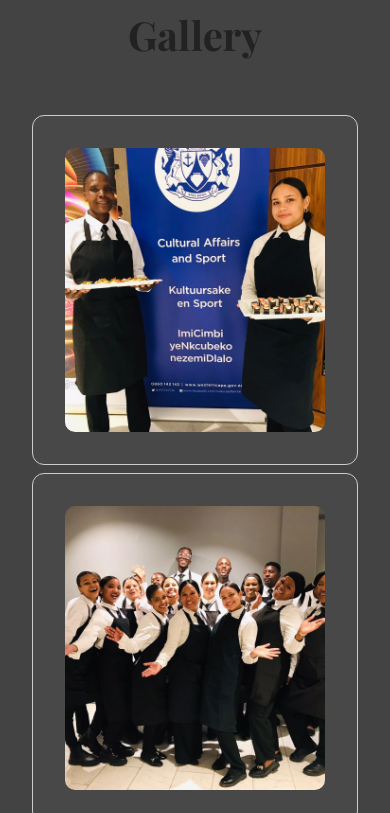
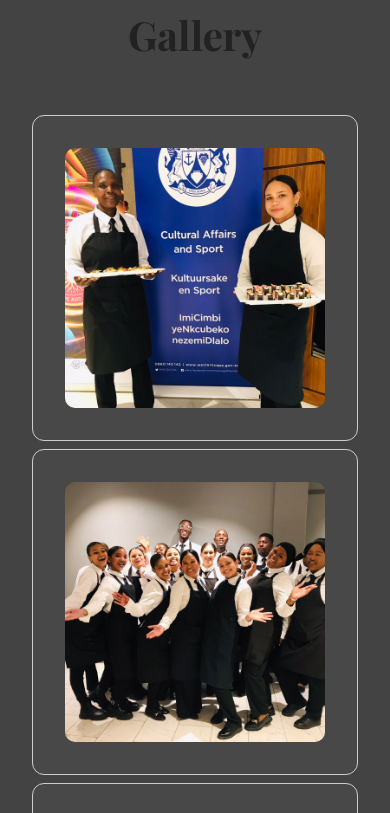
Before and after one commit to Bongz10111/Elegant-Hospitality, a plain HTML site: page index.html in a window 390 px wide. Shown: the part 1721-2534 px from the top of the page. Drawn offline with nearby package versions, Linux system fonts and the light colour scheme.

Commit message:
Update gallery for mobile: full images, hover glow

```diff
--- a/index.html
+++ b/index.html
@@ -102,6 +102,7 @@
   .what-we-do{display:grid;grid-template-columns:repeat(auto-fit, minmax(260px,1fr));gap:2rem;}
 
   /* Gallery grid */
+/* Gallery grid */
 .gallery-grid {
   display: grid;
   grid-template-columns: repeat(auto-fit, minmax(200px, 1fr));
@@ -115,9 +116,10 @@
   position: relative;
   overflow: hidden;
   border-radius: 12px;
+  cursor: pointer;
 }
 
-/* Image styling */
+/* Image styling - Desktop */
 .gallery-item img {
   width: 100%;
   height: 100%;
@@ -128,34 +130,50 @@
 
 /* Hover/zoom effect */
 .gallery-item:hover img {
-  transform: scale(1.15); /* enlarge image on hover */
+  transform: scale(1.15);
   box-shadow: 0 0 40px 10px rgba(205,165,32,0.5); /* golden glow */
   z-index: 10;
   position: relative;
 }
 
-/* Responsive adjustments to reduce cropping on mobile */
-@media(max-width:1200px){
-  .gallery-grid{grid-template-columns:repeat(4,1fr);}
-}
+/* Responsive adjustments */
+
+/* Tablets */
 @media(max-width:992px){
-  .gallery-grid{
-    grid-template-columns:repeat(3,1fr);
-    grid-auto-rows: 220px; /* taller rows */
+  .gallery-grid {
+    grid-template-columns: repeat(3,1fr);
+    grid-auto-rows: 220px; /* reasonable height for tablet */
   }
 }
+
+/* Mobile: avoid cropping */
 @media(max-width:768px){
-  .gallery-grid{
-    grid-template-columns:repeat(2,1fr);
-    grid-auto-rows: 280px; /* taller rows for mobile */
+  .gallery-grid {
+    grid-template-columns: repeat(2,1fr);
+    grid-auto-rows: auto; /* let height grow naturally */
+  }
+  .gallery-item img {
+    object-fit: contain; /* show full image */
+    width: 100%;
+    height: auto;
+    background-color: #494848; /* optional for empty space */
   }
 }
+
+/* Small phones */
 @media(max-width:480px){
-  .gallery-grid{
-    grid-template-columns:1fr;
-    grid-auto-rows: 350px; /* tall enough to avoid cutting image */
+  .gallery-grid {
+    grid-template-columns: 1fr;
+    grid-auto-rows: auto; /* natural height */
+  }
+  .gallery-item img {
+    object-fit: contain;
+    width: 100%;
+    height: auto;
   }
 }
+
+
 
 
   /* Contact */
```
